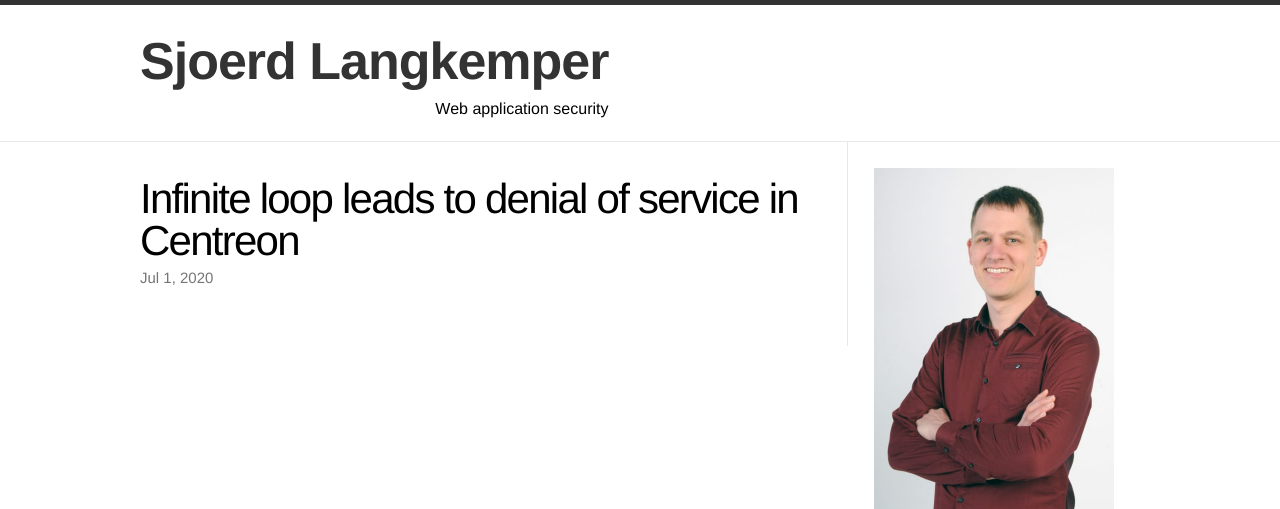
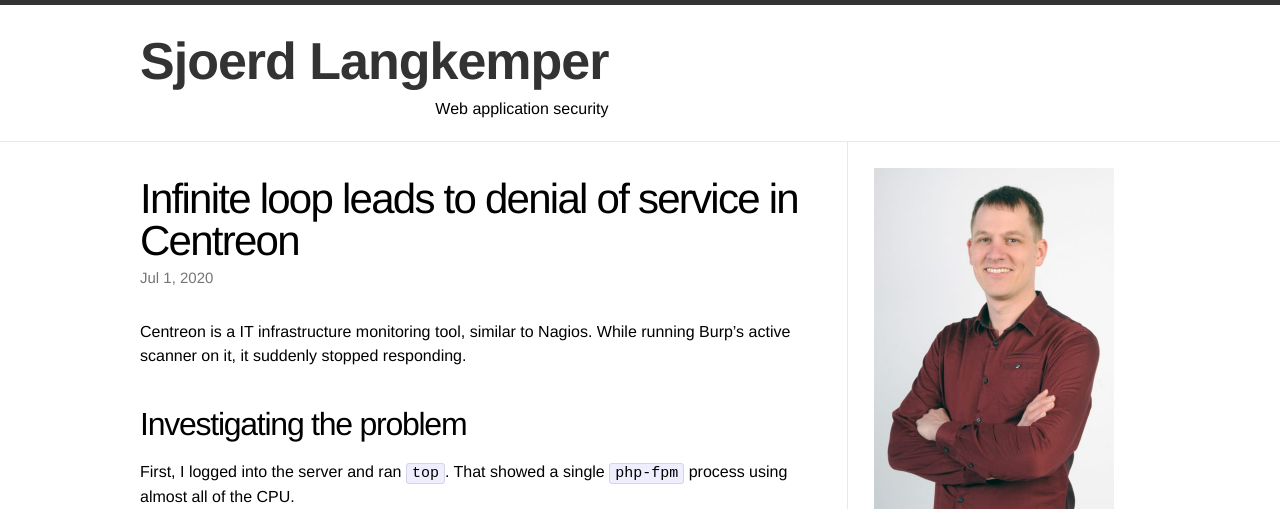
Before and after one commit to Sjord/Sjord.github.io, a Jekyll site: the page built from _posts/2020-05-14-non-numeric-input-infinite-loop-dos-in-centreon.md, in a window 1280 px wide and 1400 px high. Shown: the top 509 px of the window. Built offline with Jekyll 4.4.1, drawn with Linux system fonts in a browser that asks for light colours; some of the changed text lies outside the part shown; grey boxes are pictures that could not be loaded.

Commit message:
Work on Centreon DoS post

```diff
--- a/_posts/2020-05-14-non-numeric-input-infinite-loop-dos-in-centreon.md
+++ b/_posts/2020-05-14-non-numeric-input-infinite-loop-dos-in-centreon.md
@@ -6,3 +6,19 @@
 ---
 
 <!-- photo source: https://commons.wikimedia.org/wiki/File:Canobie_Lake_Park_Untamed.jpg -->
+
+Centreon is a IT infrastructure monitoring tool, similar to Nagios. While running Burp's active scanner on it, it suddenly stopped responding.
+
+## Investigating the problem
+
+First, I logged into the server and ran `top`. That showed a single `php-fpm` process using almost all of the CPU.
+
+<img src="/images/centreon-top.png" alt="top shows php-fpm uses much CPU" style="width: 100%">
+
+There are several ways to get more information about the process that causes the issues:
+
+* Configure the PHP-FPM status page and request it with `?full` to see process details.
+* Run `strace` on the process to view system calls.
+* Read information from `/proc` directly.
+
+This process seems busy with something, so let's investigate what that is. The `top` screenshot shows that the process with PID 1929 is the culprit. We can obtain more information about this process in the `/proc/1929` directory. Normally, `/proc/1929/cmdline` or `/proc/1929/environ` would give some information,
```
